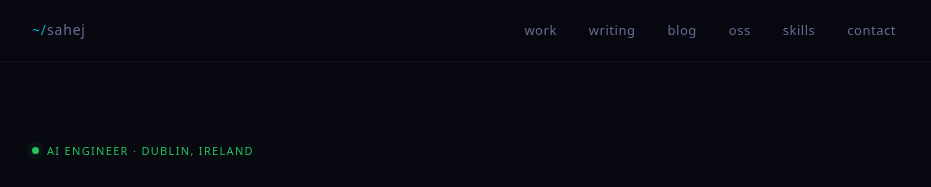
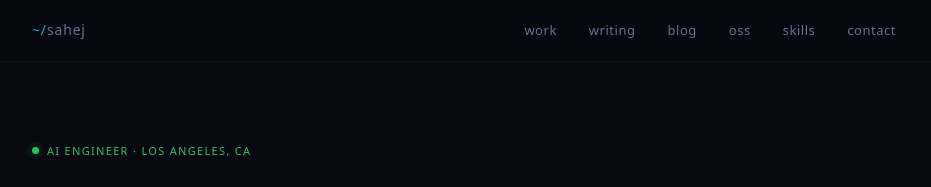
Before and after one commit to Sahejmaharjan1/PortfolioSahej, a Next.js app: page / in a window 1280 px wide. Shown: the top 187 px of the page, without its empty margins (176-1107 px from the left). Built offline with nearby package versions, Linux system fonts and the light colour scheme.

Commit message:
Update location in Hero component from Dublin, Ireland to Los Angeles, CA

```diff
--- a/src/components/hero.tsx
+++ b/src/components/hero.tsx
@@ -19,7 +19,7 @@ export function Hero() {
         <div className="mb-[22px] flex items-center gap-2">
           <StatusDot />
           <span className="font-mono text-[11px] tracking-[0.12em] text-green uppercase">
-            AI engineer · Dublin, Ireland
+            AI engineer · Los Angeles, CA
           </span>
         </div>
 
```
